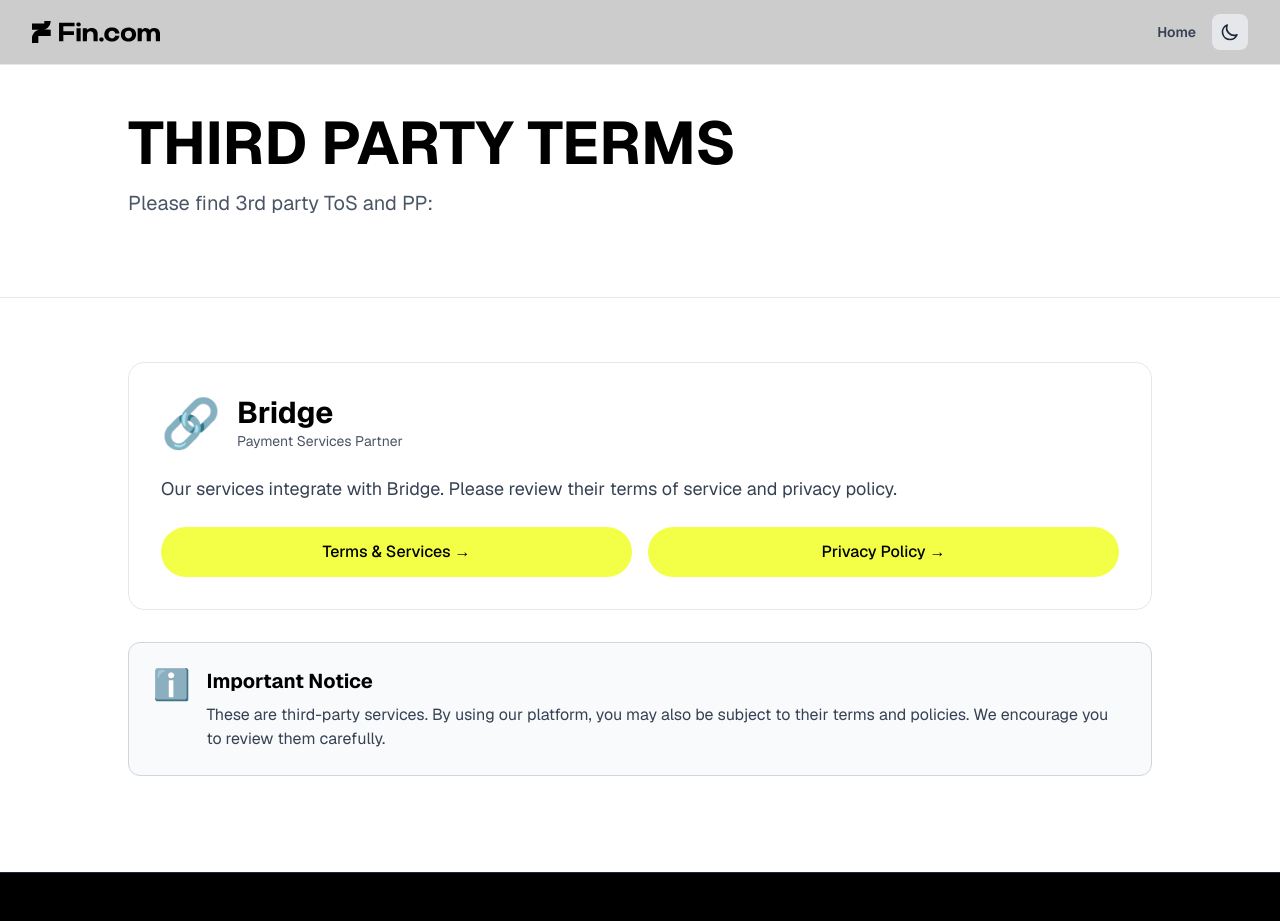
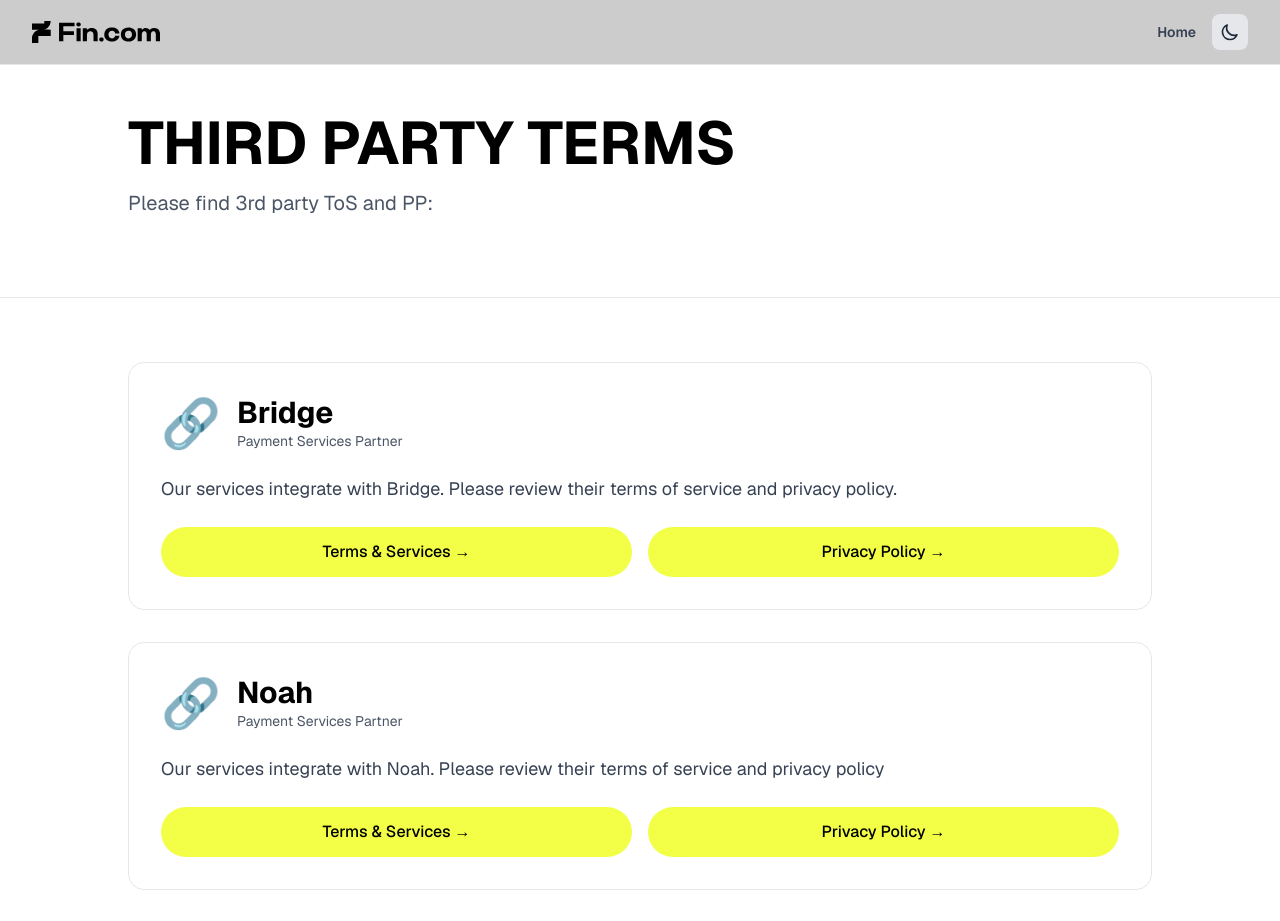
Before and after one commit to 0xavalon/legal-web, a Next.js app: page /third-party in a window 1280 px wide. Shown: the top 921 px of the page. Built offline with nearby package versions, Linux system fonts and the light colour scheme.

Commit message:
feat: update version to 1.0.3 and add Noah as a payment services partner in third-party terms

```diff
--- a/package.json
+++ b/package.json
@@ -1,6 +1,6 @@
 {
   "name": "legal-web",
-  "version": "1.0.2",
+  "version": "1.0.3",
   "private": true,
   "scripts": {
     "dev": "next dev",
--- a/src/constant/legal-pages.ts
+++ b/src/constant/legal-pages.ts
@@ -96,6 +96,18 @@
           "https://www.bridge.xyz/legal/row-user-terms/bridge-building-limited",
       },
     },
+    {
+      name: "Noah",
+      icon: "🔗",
+      subtitle: "Payment Services Partner",
+      description:
+        "Our services integrate with Noah. Please review their terms of service and privacy policy",
+      links: {
+        tos: "https://noah.com/en/terms-of-service",
+        privacy:
+          "https://noah.com/en/privacy-notice",
+      },
+    },
   ] as ThirdPartyService[],
   notice: {
     title: "Important Notice",
```
